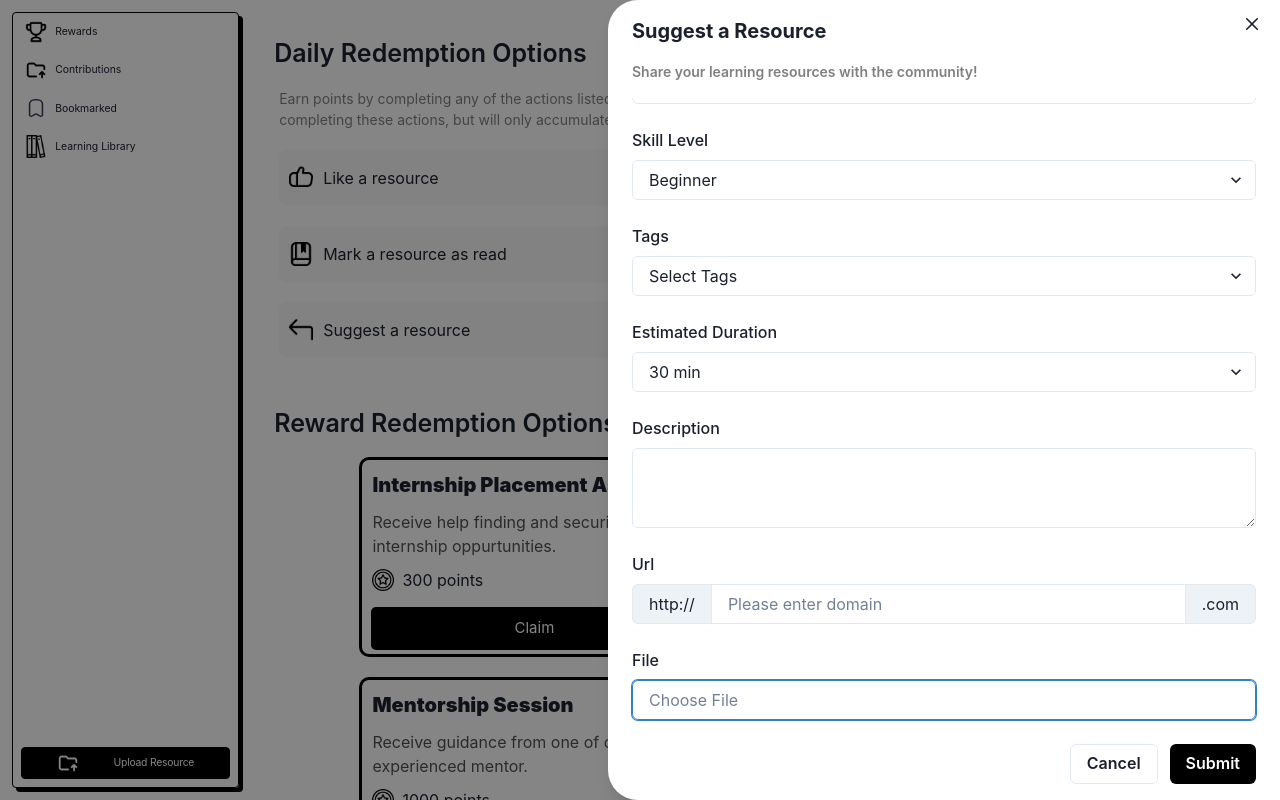
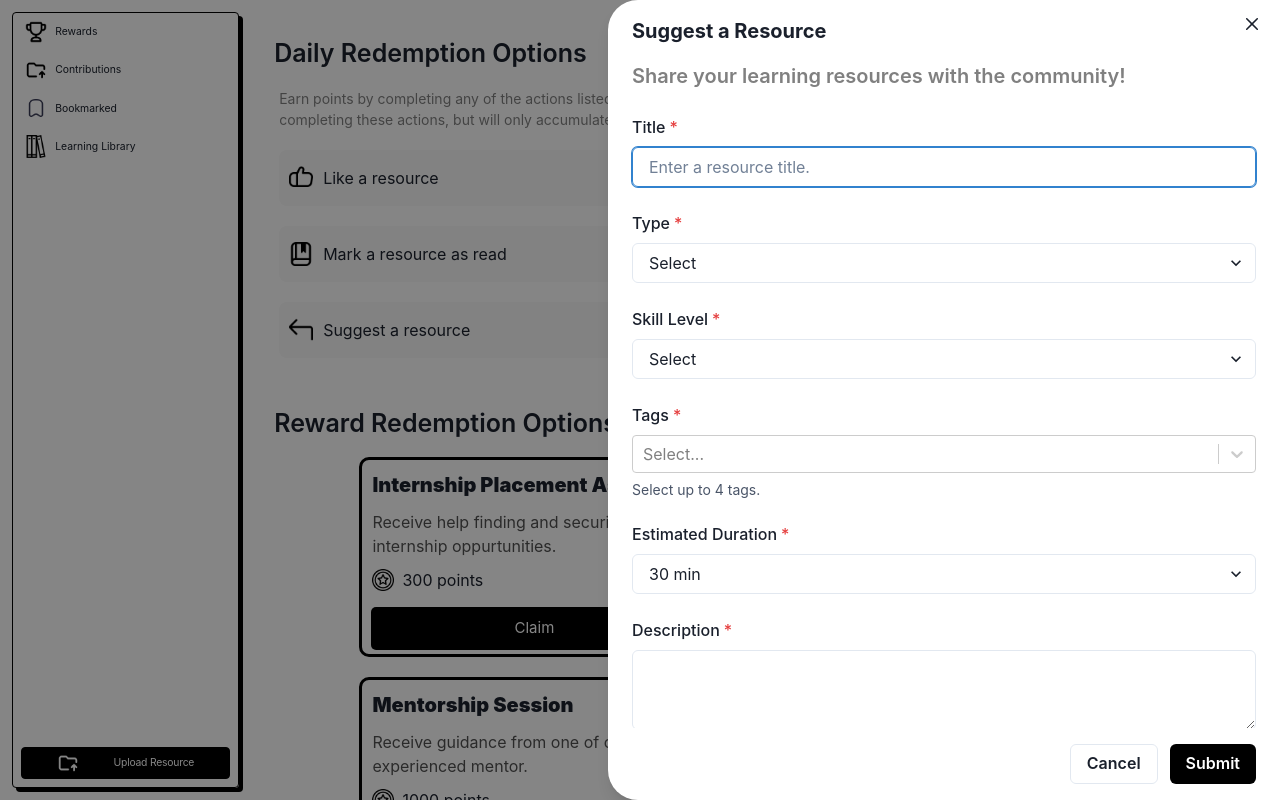
Before and after one commit to makeitMVPadmin/P4_Member_Achievement, a React (Create React App) app: page /rewards in a window 1280 px wide. Both pictures are taken after a click on the button "Upload Resource". Shown: the top 800 px of the page. Built offline with nearby package versions, Linux system fonts and the light colour scheme.

Commit message:
form updated - still need styling

```diff
--- a/package.json
+++ b/package.json
@@ -14,8 +14,10 @@
     "framer-motion": "^11.3.2",
     "react": "^18.2.0",
     "react-dom": "^18.2.0",
+    "react-hook-form": "^7.52.1",
     "react-router-dom": "^6.24.1",
     "react-scripts": "5.0.1",
+    "react-select": "^5.8.0",
     "sass": "^1.77.7"
   },
   "scripts": {
--- /dev/null
+++ b/src/components/SubmissionForm/SelectTags.jsx
@@ -0,0 +1,36 @@
+import "./SubmissionDrawer.css"
+import React from 'react';
+import Select from 'react-select';
+import makeAnimated from 'react-select/animated';
+
+const animatedComponents = makeAnimated();
+const options = [
+  { value: 'ai', label: 'AI' },
+  { value: 'angular', label: 'Angular' },
+  { value: 'api', label: 'API' },
+  { value: 'data-driven design', label: 'Data-Driven Design' },
+  { value: 'flexbox/grid', label: 'Flexbox/Grid' },
+  { value: 'product management', label: 'Product Management' },
+  { value: 'quality control', label: 'Quality Assistance' },
+  { value: 'react', label: 'React' },
+  { value: 'software engineering', label: 'Software Engineer' },
+  { value: 'sprint planning', label: 'Sprint Planning' },
+  { value: 'testing', label: 'Testing' },
+  { value: 'usibility', label: 'Usibility' },
+  { value: 'ux/ui design', label: 'UX/UI Design' },
+  { value: 'vite', label: 'Vite' },
+  { value: 'wireframes', label: 'Wireframes' },
+]
+
+export default function SelectTags() {
+  return (
+    <Select
+      closeMenuOnSelect={false}
+      components={animatedComponents}
+      isMulti
+      options={options}
+      defaultValue='select'
+      className='submission__tags'
+    />
+  );
+}
--- a/src/components/SubmissionForm/SubmissionDrawer.css
+++ b/src/components/SubmissionForm/SubmissionDrawer.css
@@ -1,6 +1,16 @@
 
 .small-text {
   color: grey;
-  font-size: 14px;
   margin-top: 15px;
 }
+
+.submission__upload {
+  /* text-align: center; */
+  font-size: 14px;
+  margin-bottom: 0px;
+  color: grey;
+}
+
+.submission__file-button {
+  color: grey;
+}
--- a/src/components/SubmissionForm/SubmissionDrawer.jsx
+++ b/src/components/SubmissionForm/SubmissionDrawer.jsx
@@ -1,18 +1,43 @@
+import SelectTags from "./SelectTags";
+import UploadFile from "./UploadFile";
 import React from "react"
-import { Button,useDisclosure,Drawer,DrawerOverlay,DrawerContent,DrawerCloseButton,DrawerHeader,DrawerBody,Stack,Box,FormLabel,Input,InputGroup,InputLeftAddon,InputRightAddon,Select,Textarea,DrawerFooter} from "@chakra-ui/react"
+import {
+  Button,
+  useDisclosure,
+  Drawer,
+  DrawerOverlay,
+  DrawerContent,
+  DrawerCloseButton,
+  DrawerHeader,
+  DrawerBody,
+  Stack,
+  Box,
+  FormLabel,
+  Input,
+  Select,
+  Textarea,
+  DrawerFooter,
+  FormControl,
+  FormHelperText,
+  FormErrorMessage,
+  useToast} from "@chakra-ui/react"
 import uploadIcon from "../../assets/icons/upload-folder-svgrepo-com.png";
 import "./SubmissionDrawer.css"
+import { useForm } from "react-hook-form";
 
 function SubmissionDrawer() {
-  const { isOpen, onOpen, onClose } = useDisclosure()
+  const { isOpen, onOpen, onClose } = useDisclosure();
   const firstField = React.useRef()
+  const { submission, handleSubmit, formState: { errors } } = useForm();
+
+  const onSubmit = data => {
+    console.log(data);
+    onClose();
+  };
 
   return (
     <>
-      {/* <Button leftIcon={<AddIcon />} colorScheme='teal' onClick={onOpen}>
-        Create user
-      </Button> */}
-      <button className="nav__button" colorScheme='teal' onClick={onOpen}>
+      <button className="nav__button" onClick={onOpen}>
         <img src={uploadIcon} alt="upload file icon" className="nav__icon" />
         <p className="nav__button-name">Upload Resource</p>
       </button>
@@ -39,15 +64,19 @@ function SubmissionDrawer() {
           <DrawerBody>
             <Stack spacing='24px'>
               <Box>
-                <FormLabel htmlFor='username'>Title</FormLabel>
+
+              <FormControl isRequired>
+                <FormLabel>Title</FormLabel>
                 <Input
                 ref={firstField}
                 id='title'
-                  placeholder='Enter resource tile'
-                />
+                placeholder='Enter a resource title.' />
+              </FormControl>
+
               </Box>
 
               <Box>
+                <FormControl isRequired>
                 <FormLabel htmlFor='type'>Type</FormLabel>
                 <Select id='type' defaultValue='select'>
                   <option value='select'>Select</option>
@@ -57,67 +86,65 @@ function SubmissionDrawer() {
                   <option value='select'>Course</option>
                   <option value='select'>Quiz</option>
                 </Select>
+                </FormControl>
               </Box>
 
               <Box>
+                <FormControl isRequired>
                 <FormLabel htmlFor='owner'>Skill Level</FormLabel>
-                <Select id='owner' defaultValue='skill'>
+                <Select id='owner' defaultValue='select'>
+                  <option value='select'>Select</option>
                   <option value='skill'>Beginner</option>
                   <option value='skill'>Advanced</option>
                   <option value='skill'>Intermediate</option>
-
                 </Select>
+                </FormControl>
               </Box>
 
               <Box>
+                <FormControl isRequired>
                   <FormLabel htmlFor='owner'>Tags</FormLabel>
-                <Select id='owner' defaultValue='1'>
-                  <option value='1'>Select Tags</option>
-                  <option value='2'>UX/UI</option>
-                  <option value='3'>Software Engineering</option>
-                  <option value='4'>Bootcamp Grad</option>
-                  <option value='5'>Project Management</option>
-                  <option value='6'>Product Manager</option>
-                </Select>
+                    <SelectTags />
+                  <FormHelperText>Select up to 4 tags.</FormHelperText>
+                </FormControl>
               </Box>
 
               <Box>
+                <FormControl isRequired>
                   <FormLabel htmlFor='owner'>Estimated Duration</FormLabel>
                   <Select id='owner' defaultValue='c'>
+                    <option value='select'>Select</option>
                     <option value='a'>10 min</option>
                     <option value='b'>20 min</option>
                     <option value='c'>30 min</option>
                     <option value='d'>40 min</option>
                     <option value='e'>50 min</option>
                     <option value='f'>60 min</option>
+                    <option value='f'>90 min</option>
                   </Select>
+                </FormControl>
               </Box>
 
               <Box>
+                <FormControl isRequired>
                   <FormLabel htmlFor='desc'>Description</FormLabel>
                   <Textarea id='desc' />
+                </FormControl>
+              </Box>
+              <Box>
+                <FormControl isRequired>
+                <p className="submission__upload">Only one of these fields is required.</p>
+                  <FormLabel htmlFor='url'>Url</FormLabel>
+                  <Input
+                    type='url'
+                    id='url'
+                    placeholder='Paste Url'
+                  />
+                </FormControl>
               </Box>
 
               <Box>
-                <FormLabel htmlFor='url'>Url</FormLabel>
-                <InputGroup>
-                  <InputLeftAddon>http://</InputLeftAddon>
-                  <Input
-                    type='url'
-                    id='url'
-                    placeholder='Please enter domain'
-                  />
-                  <InputRightAddon>.com</InputRightAddon>
-                </InputGroup>
-              </Box>
-
-              <Box>
-                <FormLabel htmlFor='username'>File</FormLabel>
-                <Input
-                  ref={firstField}
-                  id='title'
-                  placeholder='Choose File'
-                />
+                <UploadFile />
               </Box>
 
 
--- /dev/null
+++ b/src/components/SubmissionForm/UploadFile.jsx
@@ -0,0 +1,45 @@
+
+import React, {useState} from 'react';
+import axios from 'axios';
+import "./SubmissionDrawer.css"
+import { FormLabel, FormControl } from '@chakra-ui/react';
+
+function UploadFile() {
+
+  const [file, setFile] = useState()
+
+  function handleChange(event) {
+    setFile(event.target.files[0])
+  }
+
+  function handleSubmit(event) {
+    event.preventDefault()
+    const url = 'http://localhost:3000/uploadFile';
+    const formData = new FormData();
+    formData.append('file', file);
+    formData.append('fileName', file.name);
+    const config = {
+      headers: {
+        'content-type': 'multipart/form-data',
+      },
+    };
+    axios.post(url, formData, config).then((response) => {
+      console.log(response.data);
+    });
+
+  }
+
+  return (
+    <div className="App">
+      <FormControl isRequired>
+        <FormLabel onSubmit={handleSubmit}>
+          File Upload
+        </FormLabel>
+        <input className='submission__file-button' type="file" onChange={handleChange}/>
+        </FormControl>
+
+    </div>
+  );
+}
+
+export default UploadFile;
```
Also changed, not shown: src/components/SubmissionForm/TitleError.jsx (added, +31 -0 lines), 1 other file (tests, documents, lock files or other folders). Lines whose indentation alone changed are shown as unchanged.
